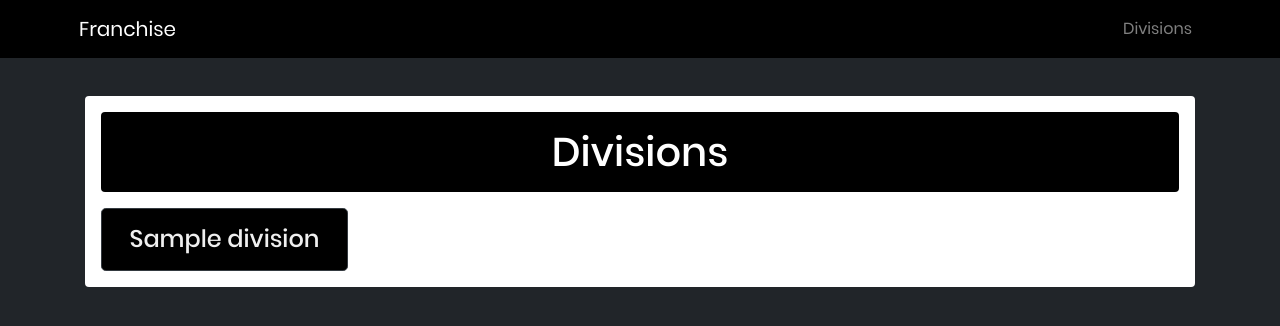
After one commit to sandmanscanga/Franchise, a Django app: page /divisions/ in a window 1280 px wide. The commit adds this page. Shown: the top 326 px of the page. Run offline with Django 3.2, Linux system fonts and the light colour scheme; tables that the repository leaves empty hold one stand-in row (values such as "Sample post"); some libraries are stand-ins or nearby versions.

Commit message:
Reworked some of the templates to test divisions and removed the region model since it made more sense to be combined with division name.

```diff
--- a/franchise/app/models.py
+++ b/franchise/app/models.py
@@ -2,13 +2,6 @@ from django.db import models
 
 
 class Division(models.Model):
-    name = models.CharField(max_length=10)
-
-    def __str__(self):
-        return self.name
-
-
-class Region(models.Model):
     name = models.CharField(max_length=10)
 
     def __str__(self):
@@ -38,10 +31,6 @@ class Team(models.Model):
     ## Foreign Keys : Division, Region
     division = models.ForeignKey(
         Division,
-        on_delete=models.CASCADE
-    )
-    region = models.ForeignKey(
-        Region,
         on_delete=models.CASCADE
     )
 
--- a/franchise/app/templates/app/base.html
+++ b/franchise/app/templates/app/base.html
@@ -7,7 +7,7 @@
     <link rel="stylesheet" type="text/css" href="/static/app/css/bootstrap.min.css">
     <link rel="stylesheet" type="text/css" href="/static/app/css/fonts.css">
     <link rel="stylesheet" type="text/css" href="/static/app/css/style.css">
-    <title>Franchise {% block title %}{% endblock title %}</title>
+    <title>Franchise{% block title %}{% endblock title %}</title>
   </head>
   <body>
     <header>
@@ -19,9 +19,7 @@
           </button>
           <div class="collapse navbar-collapse" id="navbarToggle">
             <div class="navbar-nav ml-auto">
-              <a class="btn nav-item nav-link mr-5" href="#">Teams</a>
-              <a class="btn nav-item nav-link mr-5" href="#">Players</a>
-              <a class="btn nav-item nav-link mr-5" href="#">Stats</a>
+              <a class="btn nav-item nav-link mr-5" href="{% url 'division-list' %}">Divisions</a>
             </div>
           </div>
         </div>
--- /dev/null
+++ b/franchise/app/templates/app/division_list.html
@@ -0,0 +1,20 @@
+{% extends "app/base.html" %}
+{% block title %} - Division List {% endblock title %}
+{% block content %}
+  <div class="container text-center">
+    <hr class="silent">
+    <div class="bg-white txt-black rounded p-3">
+      <div class="bg-black txt-white rounded p-3">
+        <h1 class="text-center">Divisions</h1>
+      </div>
+      <div class="row">
+        {% for division in divisions %}
+          <div class="col-3 pt-3">
+            <a class="btn btn-lg btn-dark w-100 py-3" href="{% url 'division-detail' division.pk %}"><h4>{{ division.name }}</h4></a>
+          </div>
+        {% endfor %}
+      </div>
+    </div>
+    <hr class="silent">
+  </div>
+{% endblock content %}
--- a/franchise/app/urls.py
+++ b/franchise/app/urls.py
@@ -2,5 +2,7 @@ from django.urls import path
 from app import views
 
 urlpatterns = [
-    path("", views.testing, name="testing")
+    path("", views.testing, name="testing"),
+    path("divisions/", views.DivisionListView.as_view(), name="division-list"),
+    path("division/<int:pk>/", views.DivisionDetailView.as_view(), name="division-detail")
 ]
--- a/franchise/app/views.py
+++ b/franchise/app/views.py
@@ -1,4 +1,6 @@
+from django.views.generic import ListView, DetailView
 from django.shortcuts import render
+from .models import Division
 
 
 def testing(request):
@@ -7,3 +9,16 @@ def testing(request):
     template_name = "app/testing.html"
     response = (request, template_name, context)
     return render(*response)
+
+
+class DivisionListView(ListView):
+    model = Division
+    template_name = "app/division_list.html"
+    context_object_name = "divisions"
+    ordering = ["name"]
+
+
+class DivisionDetailView(DetailView):
+    model = Division
+    template_name = "app/division_detail.html"
+    context_object_name = "division"
--- a/franchise/core/loader.py
+++ b/franchise/core/loader.py
@@ -1,6 +1,5 @@
 from framework.driver import get_nfl_json
 from objects.division import Division
-from objects.region import Region
 from objects.position import Position
 from objects.category import Category
 from objects.team import Team
@@ -13,7 +12,6 @@ def build_fixtures():
 
     obj_map = {
         "division": list(Division()),
-        "region": list(Region()),
         "position": list(Position()),
         "category": list(Category()),
         "team": list(Team())
```
Also changed, not shown: franchise/app/templates/app/division_detail.html (added, +21 -0 lines), franchise/app/templates/app/testing.html (+5 -5 lines), franchise/core/fetch_logos.py (+10 -5 lines), franchise/core/objects/division.py (+6 -1 lines), franchise/core/objects/region.py (deleted, +0 -9 lines), franchise/core/objects/team.py (+3 -7 lines), franchise/app/migrations/0005_auto_20200514_0054.py (added), 2 other files.
